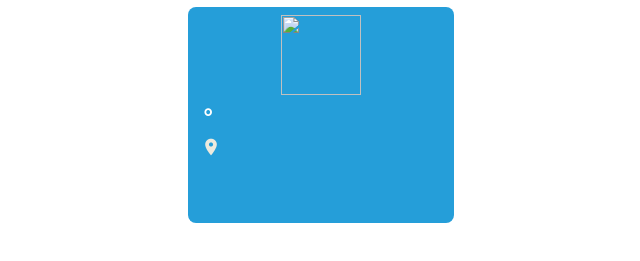
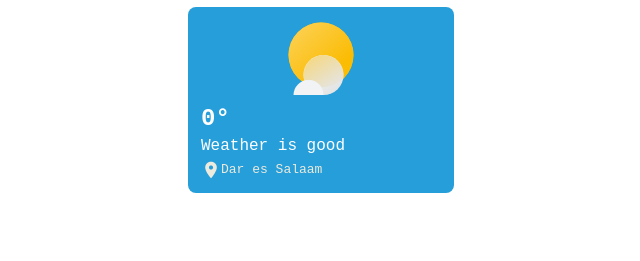
Before and after one commit to Ndosie/weatherapp, a plain HTML site: page index.html in a window 1280 px wide. Shown: the part 129-390 px from the top of the page, without its empty margins (319-959 px from the left). Drawn offline with Linux system fonts and the light colour scheme; no server answers.

Commit message:
Fixed some bugs and updated README file Made the height of data container to fit the content Changed to use temp to determine the weather icon Added demo into README

```diff
--- a/index.html
+++ b/index.html
@@ -17,10 +17,10 @@
         <span id="spinner"></span> Searching...
     </div>
     <div class="data">
-        <img src="" alt="">
-        <h3 class="temp"><span></span>&deg;</h3>
-        <p class="description"></p>
-        <div class="location"><span class="material-icons" id="location-icon">location_on</span><p></p></div>
+        <img src="/images/mostly_sunny.svg" alt="">
+        <h3 class="temp"><span>0</span>&deg;</h3>
+        <p class="description">Weather is good</p>
+        <div class="location"><span class="material-icons" id="location-icon">location_on</span><p>Dar es Salaam</p></div>
     </div>
     <script src="script/index.js"></script>
 </body>
--- a/script/index.js
+++ b/script/index.js
@@ -31,7 +31,7 @@ async function fetchData(location) {
         const data = await response.json()
         const processedData = processData(data)
         console.log(processedData)
-        setImage(parseInt(processedData.cloudcover))
+        setImage(toCelcius(processedData.temp))
         tempSpan.textContent = Math.ceil(toCelcius(processedData.temp))
         descriptionP.textContent = processedData.description
         locationP.textContent = processedData.city
--- a/styles/styles.css
+++ b/styles/styles.css
@@ -70,7 +70,7 @@ img {
 
 .data {
     width: 250px;
-    height: 200px;
+    height: fit-content;
     background-color: #259ed9;
     border-radius: 8px;
     color: white;
```
Also changed, not shown: 2 other files.
